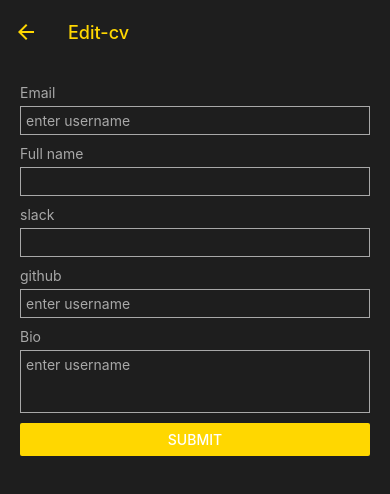
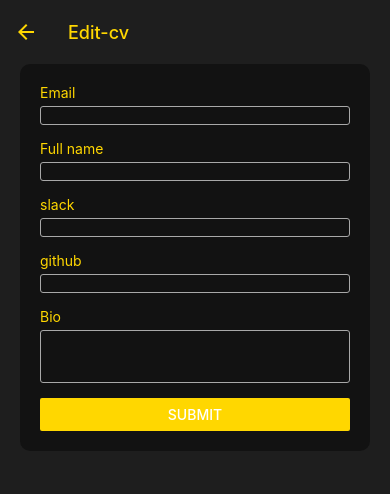
Before and after one commit to manoahLinks/hng-stage2, a React Native app: screen /Edit-cv in a window 390 px wide. Shown: the top 494 px of the page. Built offline with nearby package versions, Linux system fonts and the light colour scheme.

Commit message:
getting user from localstorage

```diff
--- a/app/screens/EditScreen.js
+++ b/app/screens/EditScreen.js
@@ -1,6 +1,7 @@
-import { StyleSheet, Button, Text, TextInput, View } from 'react-native'
+import { StyleSheet, Button, Text, TextInput, View, Alert } from 'react-native'
 import React, {useState} from 'react'
 import { AppScreen } from '../components'
+import AsyncStorage from '@react-native-async-storage/async-storage';
 import colors from '../config/colors'
 
 const EditScreen = () => {
@@ -8,14 +9,17 @@ const EditScreen = () => {
     const [formData, setFormData] = useState({
         fullname: '',
         email: '',
+        slack: '',
         github: '',
+        bio: ''
       });
 
-      const inputChange = (e) => {
-        setFormData((prevState) => ({
-            ...prevState, [e.target.name]: e.target.value
-        }))
-    }
+      const handleInputChange = (field, text) => {
+        setFormData({
+          ...formData,
+          [field]: text,
+        });
+      };
 
       const handleSubmit = () => {
         Alert.alert('Form Data', JSON.stringify(formData, null, 2));
@@ -28,47 +32,51 @@ const EditScreen = () => {
             <View style={styles.inputContainer}>
                 <Text style={styles.label}>Email</Text>
                 <TextInput
-                    placeholder='enter username'
-                    style={{borderColor: colors.secondaryText, borderWidth: 1, padding: 5, color: colors.secondaryText}}
+                    style={styles.input}
                     value={formData.email}
-                    onChange={inputChange}
+                    onChangeText={(text) =>  handleInputChange('email', text)}
                 />
             </View>
 
             <View style={styles.inputContainer}>
                 <Text style={styles.label}>Full name</Text>
                 <TextInput
-                    style={{borderColor: colors.secondaryText, borderWidth: 1, padding: 5, color: colors.secondaryText}}
+                    style={styles.input}
                     value={formData.fullname}
+                    onChangeText={(text) =>  handleInputChange('fullname', text)}
                 />
             </View>
 
             <View style={styles.inputContainer}>
                 <Text style={styles.label}>slack</Text>
                 <TextInput
-                    style={{borderColor: colors.secondaryText, borderWidth: 1, padding: 5, color: colors.secondaryText}}
+                    style={styles.input}
+                    value={formData.slack}
+                    onChangeText={(text) =>  handleInputChange('slack', text)}
                 />
             </View>
 
             <View style={styles.inputContainer}>
                 <Text style={styles.label}>github</Text>
                 <TextInput
-                    placeholder='enter username'
-                    style={{borderColor: colors.secondaryText, borderWidth: 1, padding: 5, color: colors.secondaryText}}
+                    style={styles.input}
+                    value={formData.github}
+                    onChangeText={(text) =>  handleInputChange('github', text)}
                 />
             </View>
 
             <View style={styles.inputContainer}>
                 <Text style={styles.label}>Bio</Text>
                 <TextInput
-                    placeholder='enter username'
-                    style={{borderColor: colors.secondaryText, borderWidth: 1, padding: 5, color: colors.secondaryText}}
+                    style={styles.input}
+                    value={formData.bio}
+                    onChangeText={(text) =>  handleInputChange('bio', text)}
                     multiline= {true}
                     numberOfLines= {3}
                 />
             </View>
 
-            <Button onPress={handleSubmit} title="Submit" color={colors.accent} />
+            <Button style={styles.button} onPress={handleSubmit} title="Submit" color={colors.accent} />
         </View>
     </AppScreen>
   )
@@ -79,19 +87,32 @@ export default EditScreen
 const styles = StyleSheet.create({
     container: {
         display: 'flex',
-        gap: 10
     },
 
     formContainer: {
         padding: 20,
-        gap: 10,
+        gap: 15,
+        marginHorizontal: 20,
+        borderRadius: 10,
+        backgroundColor: colors.secondary
     },
 
     label: {
-        color: colors.secondaryText
+        color: colors.accent
     },
 
     inputContainer:{
         gap: 5
+    },
+
+    input: {
+        borderColor: colors.secondaryText,
+        borderWidth: 0.5,
+        borderRadius: 3,
+        color: colors.secondaryText
+    },
+
+    button: {
+        top: 70,
     }
 })
--- a/app/screens/HomeScreen.js
+++ b/app/screens/HomeScreen.js
@@ -1,10 +1,38 @@
-import { Image, StyleSheet, Text, TouchableOpacity, View } from 'react-native'
-import React from 'react'
+import { Alert, Image, StyleSheet, Text, TouchableOpacity, View } from 'react-native'
+import React, {useState, useEffect} from 'react'
 import { AppScreen } from '../components'
 import Icon from 'react-native-vector-icons/FontAwesome'
 import colors from '../config/colors'
+import AsyncStorage from '@react-native-async-storage/async-storage';
 
 const HomeScreen = ({navigation}) => {
+
+    const [user, setUser] = useState('')
+
+    useEffect(() => {
+        // Retrieve the user's name and email from AsyncStorage
+        const getData = async () => {
+          try {
+            const user = await AsyncStorage.getItem('user');
+
+            if (!user) {
+                await AsyncStorage.setItem('user', JSON.stringify({
+                    email: 'manoahluka@gmail.com',
+                    fullName: 'manoah luka k',
+                    github: 'github.com/manoahLinks'
+                }))
+                const user = await AsyncStorage.getItem('user');
+                setUser(JSON.parse(user))
+                Alert.alert('user', JSON.stringify(user))
+            }
+          } catch (error) {
+            Alert.alert('error', JSON.stringify(error.message))
+          }
+        };
+
+        getData();
+      }, []);
+
   return (
     <AppScreen>
         <View>
@@ -18,7 +46,7 @@ const HomeScreen = ({navigation}) => {
                     </TouchableOpacity>
                 </View>
                 <View style={styles.tagContainer}>
-                    <Text style={styles.nameTag}>Manoah Luka</Text>
+                    <Text style={styles.nameTag}>{user !== '' && user.email}</Text>
                     <Text style={{color: 'white'}}>Mobile developer intern at HNG</Text>
                 </View>
 
--- a/package.json
+++ b/package.json
@@ -9,6 +9,7 @@
     "web": "expo start --web"
   },
   "dependencies": {
+    "@react-native-async-storage/async-storage": "^1.19.3",
     "@react-navigation/native": "^6.1.7",
     "@react-navigation/native-stack": "^6.9.13",
     "expo": "~49.0.10",
```
Also changed, not shown: 1 other file (tests, documents, lock files or other folders).
